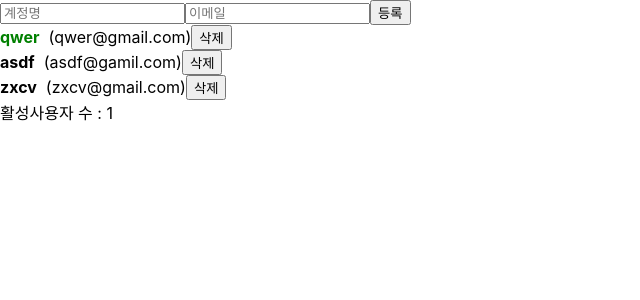
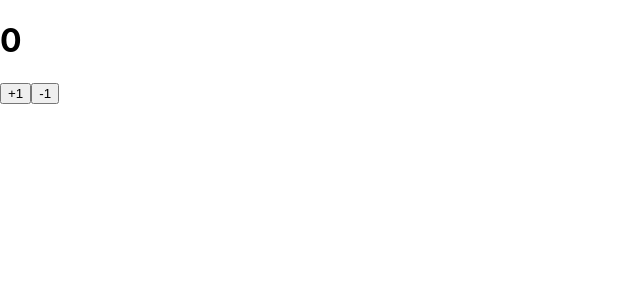
Before and after one commit to CHO-O/Lets_Study_React, a React (Create React App) app: page / in a window 1280 px wide. Shown: the top 300 px of the page, without its empty margins (0-640 px from the left). Built offline with nearby package versions, Linux system fonts and the light colour scheme.

Commit message:
24. 클래스형 컴포넌트

```diff
--- a/src/Counter.js
+++ b/src/Counter.js
@@ -1,36 +1,88 @@
-import React, { useReducer } from "react";
+// import React, { useReducer } from "react";
 
-function reducer(state, action){
-    switch (action.type) {
-        case 'INCREMENT':
-            return state + 1;
-        case 'DECREMENT':
-            return state - 1;
-        default:
-            return state;
+// function reducer(state, action){
+//     switch (action.type) {
+//         case 'INCREMENT':
+//             return state + 1;
+//         case 'DECREMENT':
+//             return state - 1;
+//         default:
+//             return state;
+//     }
+// }
+
+// function Counter(){
+//     const [number, dispatch] = useReducer(reducer, 0);
+//     //useReducer의 기본 형태
+//     //const [state, dispatch] = useReducer(reducer, initialState);
+
+//     const onIncrease = () => {
+//         dispatch({ type: 'INCREMENT'});
+//     }
+
+//     const onDecrease = () => {
+//         dispatch({ type: 'DECREMENT'});
+//     }
+
+//     return (
+//         <div>
+//             <h1>{number}</h1>
+//             <button onClick={onIncrease}>+1</button>
+//             <button onClick={onDecrease}>-1</button>
+//         </div>
+//     );
+// }
+
+// export default Counter;
+
+//함수형 컴포넌트 연습하기~
+
+import React, { Component } from 'react';
+
+class Counter extends Component {
+    constructor(props) {
+        super(props);
+        this.state = { //클래스형 컴포넌트에서의 상태. constructor안에 this.state를 설정하기
+            counter: 0
+        };
+    //     this.handleIncrease = this.handleIncrease.bind(this);
+    //     this.handleDecrease = this.handleDecrease.bind(this);
+    }
+    //메서드들을 각 button들의 이벤트로 등록하는 과정에서
+    //메서드와 컴포넌트 인스턴스 간의 관계가 끊겨
+    //this가 컴포넌트 인스턴스를 가르키지 않게 되어버려서
+    //클래스 생성자 메서드 constructor에서 bind 작업을 해줌. (가장 일반적인 방법, 다른방법은 화살표함수문법)
+
+    handleIncrease = () => { //화살표 함수 문법으로 해결한 경우
+        this.setState({ //상태를 업데이트 하려면 this.setstate 함수 사용
+            counter: this.state.counter + 1
+        });
+        console.log('increase');
+        console.log(this);
+    }
+
+    handleDecrease = () => {
+        this.setState({
+            counter: this.state.counter - 1
+        });
+        console.log('decrease');
+        console.log(this);
+    }
+
+    //handle어쩌구는 클래스 내부에 종속된 함수인 '메서드'
+    //클래스형 컴포넌트에서는 보통 이렇게 커스텀메서드를 선언함
+
+    render() {
+        return (
+            <div>
+                <h1>{this.state.counter}</h1>
+                <button onClick={this.handleIncrease}>+1</button>
+                <button onClick={this.handleDecrease}>-1</button>
+            </div>
+        );
     }
 }
 
-function Counter(){
-    const [number, dispatch] = useReducer(reducer, 0);
-    //useReducer의 기본 형태
-    //const [state, dispatch] = useReducer(reducer, initialState);
+export default Counter;
 
-    const onIncrease = () => {
-        dispatch({ type: 'INCREMENT'});
-    }
-
-    const onDecrease = () => {
-        dispatch({ type: 'DECREMENT'});
-    }
-
-    return (
-        <div>
-            <h1>{number}</h1>
-            <button onClick={onIncrease}>+1</button>
-            <button onClick={onDecrease}>-1</button>
-        </div>
-    );
-}
-
-export default Counter;
+//클래스형 컴포넌트는 많이 쓰진 않겠지만, 알아는 둘 것
--- a/src/index.js
+++ b/src/index.js
@@ -8,8 +8,8 @@
 const root = ReactDOM.createRoot(document.getElementById('root'));
 root.render(
   <React.StrictMode>
-    <App />
-    {/* <Counter /> */}
+    {/* <App /> */}
+    <Counter />
   </React.StrictMode>
 );
 
```
Also changed, not shown: src/Hello.js (+47 -16 lines).
